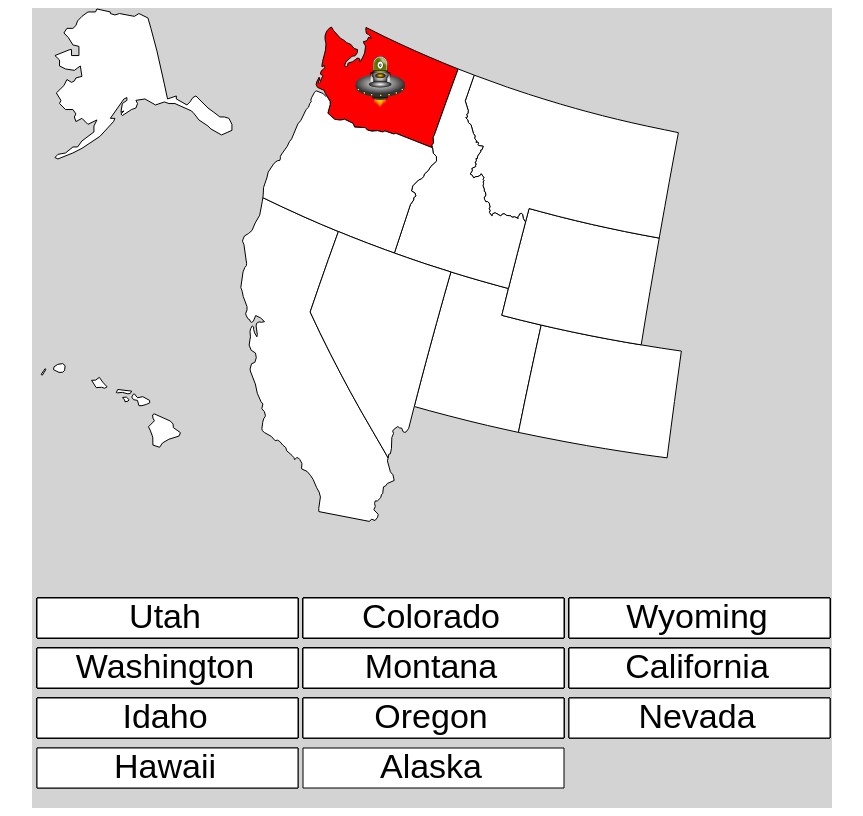
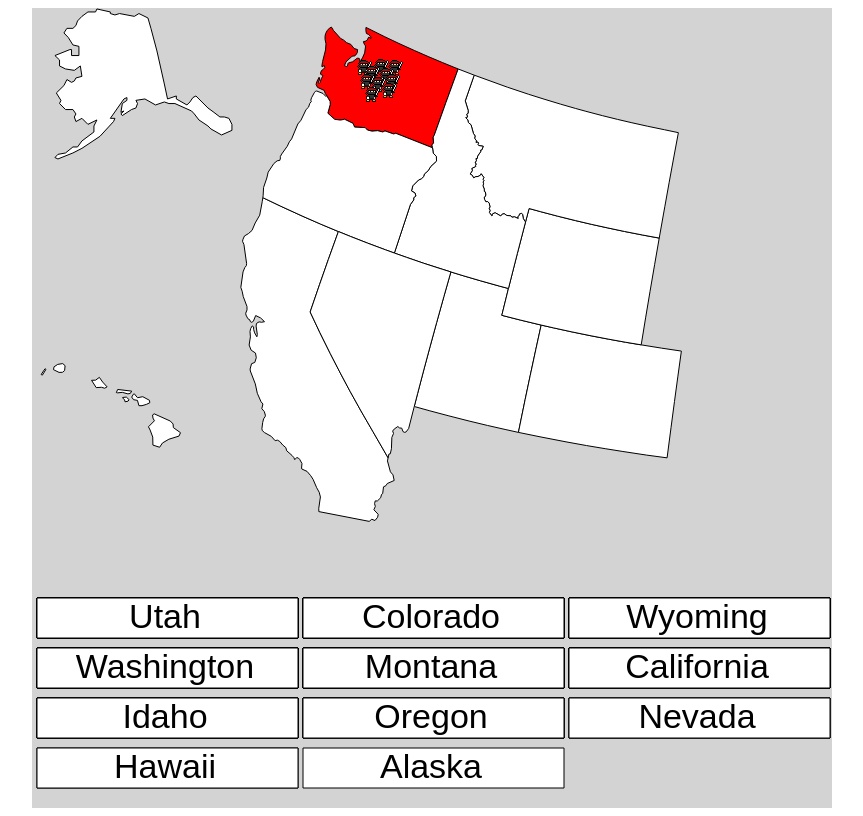
Before and after one commit to dulsi/everythingattacks, a plain HTML site: page index.html in a window 1280 px wide. Shown: the whole page, without its empty margins (208-1071 px from the left). Drawn offline with Linux system fonts and the light colour scheme.

Commit message:
Add ninja and dragon opponents.

```diff
--- a/index.html
+++ b/index.html
@@ -24,6 +24,7 @@ function GeographicLocation(name, capital, path, color, attackX, attackY) {
 function Threat(name, imgID) {
  this.name = name;
  this.imgID = imgID;
+ this.used = false;
 }
 
 var states = [
@@ -49,7 +50,9 @@ var states = [
 ];
 
 var challenges = [
- new Threat("Aliens", "alien")
+ new Threat("Aliens", "alien"),
+ new Threat("Dragon", "dragon"),
+ new Threat("Ninja", "ninja")
 ];
 
 var currentState = 0;
@@ -59,6 +62,8 @@ var names = [];
 <canvas id="world" width="800" height="800"></canvas>
 <div style="display:none;">
 <img id="alien" src="alien.png" />
+<img id="dragon" src="dragon.png" />
+<img id="ninja" src="ninja.png" />
 </div>
 <script>
  var canvas = document.getElementById('world');
@@ -90,6 +95,7 @@ var names = [];
    currentState = findState();
    if (currentState != -1)
     states[currentState].color = "#FF0000";
+   currentChallenge = findChallenge();
    mainDraw();
   }
  }
@@ -135,6 +141,30 @@ function findState()
  if (available.length == 0)
   return -1;
  return available[Math.floor((Math.random() * 1000)) % available.length];
+}
+
+function findChallenge()
+{
+ var i;
+ var available = [];
+ for (i = 0; i < challenges.length; i++)
+ {
+  if (!challenges[i].used)
+  {
+   available.push(i);
+  }
+ }
+ if (available.length == 0)
+ {
+  for (i = 0; i < challenges.length; i++)
+  {
+   challenges[i].used = false;
+   available.push(i);
+  }
+ }
+ var answer = available[Math.floor((Math.random() * 1000)) % available.length];
+ challenges[answer].used = true;
+ return answer;
 }
 
 function mainDraw()
@@ -191,7 +221,7 @@ function mainDraw()
  window.onload = function() {
   currentState = findState();
   states[currentState].color = "#FF0000";
-  currentChallenge = Math.floor((Math.random() * 1000)) % challenges.length;
+  currentChallenge = findChallenge();
   mainDraw();
  };
 </script>
```
Also changed, not shown: dragon.png (added), ninja.png (added), 1 other file.
